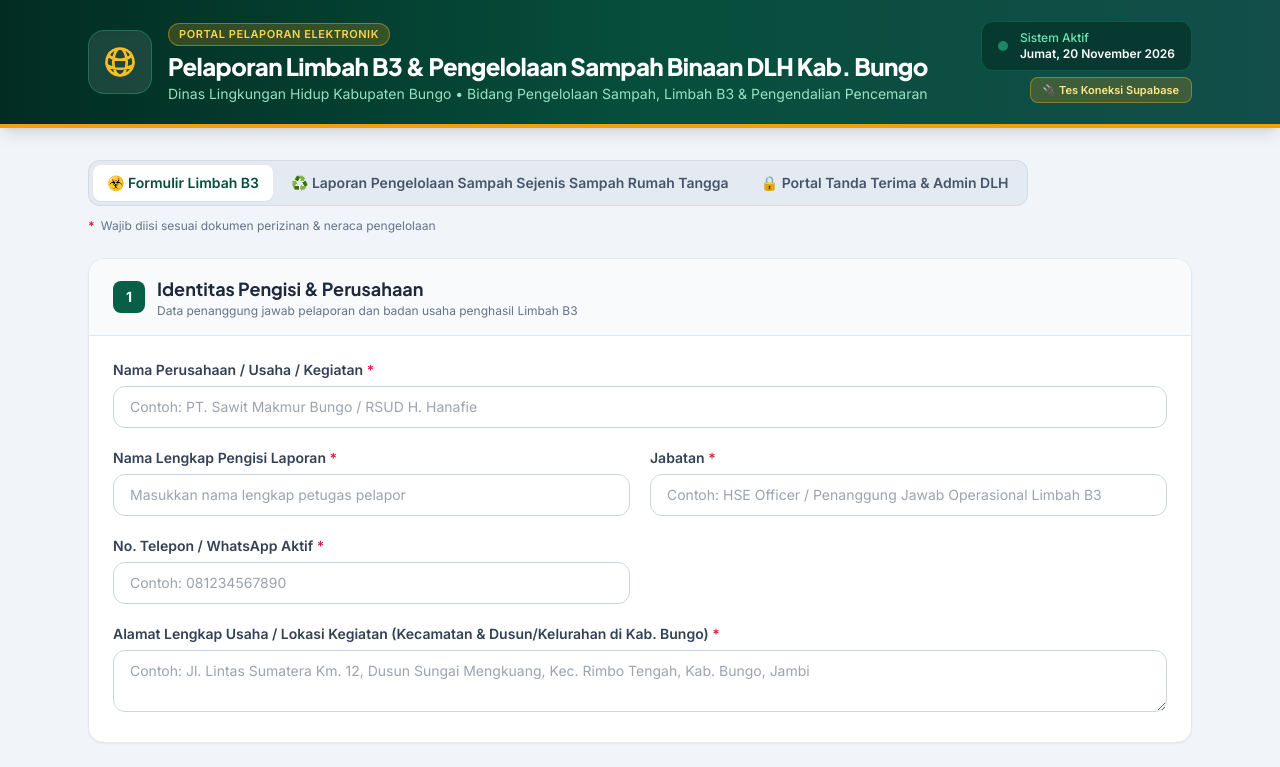
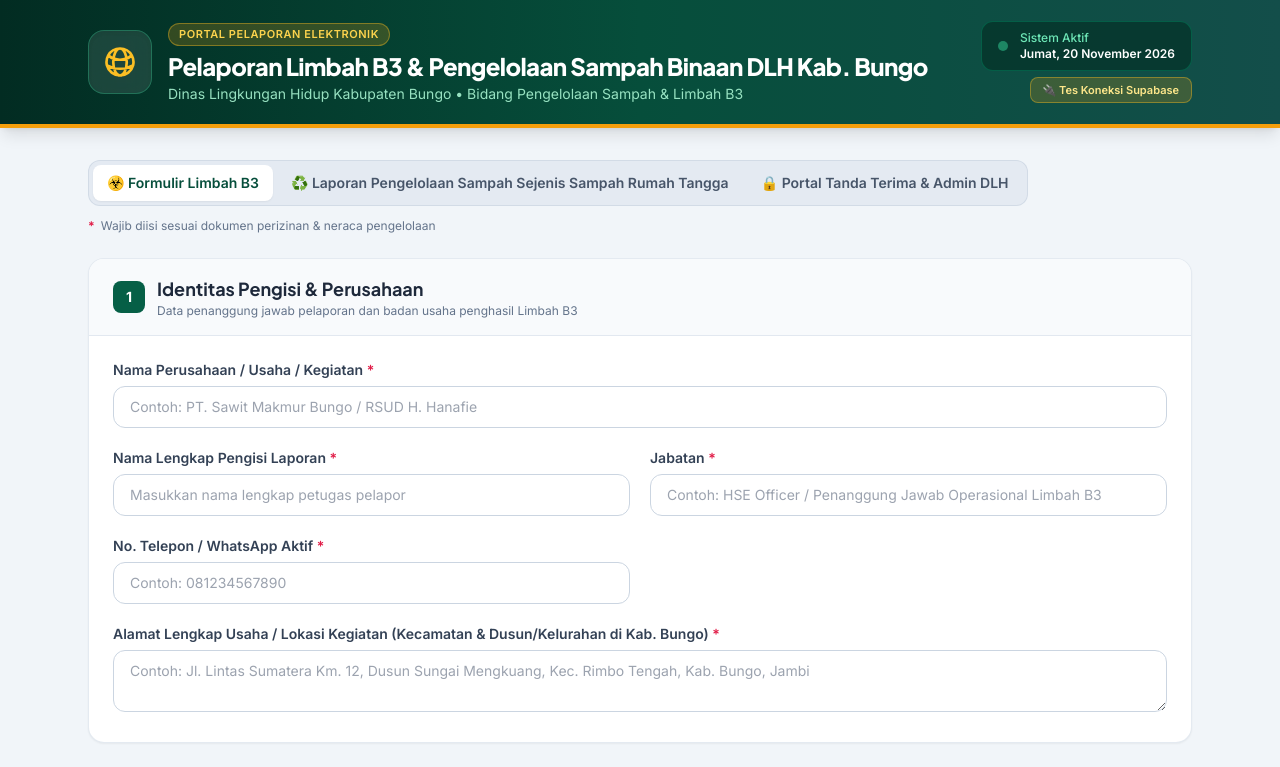
Before and after one commit to mjhklhbungo-hub/pelaporan_limbah_b3_dlh_bungo, a plain HTML site: page index.html in a window 1280 px wide. Shown: the top 767 px of the page. Drawn offline with nearby package versions, Linux system fonts and the light colour scheme.

Commit message:
Update index.html

```diff
--- a/index.html
+++ b/index.html
@@ -91,7 +91,7 @@
                         Pelaporan Limbah B3 & Pengelolaan Sampah Binaan DLH Kab. Bungo
                     </h1>
                     <p class="text-xs sm:text-sm text-emerald-200/90 mt-0.5">
-                        Dinas Lingkungan Hidup Kabupaten Bungo • Bidang Pengelolaan Sampah, Limbah B3 & Pengendalian Pencemaran
+                        Dinas Lingkungan Hidup Kabupaten Bungo • Bidang Pengelolaan Sampah & Limbah B3
                     </p>
                 </div>
             </div>
```
